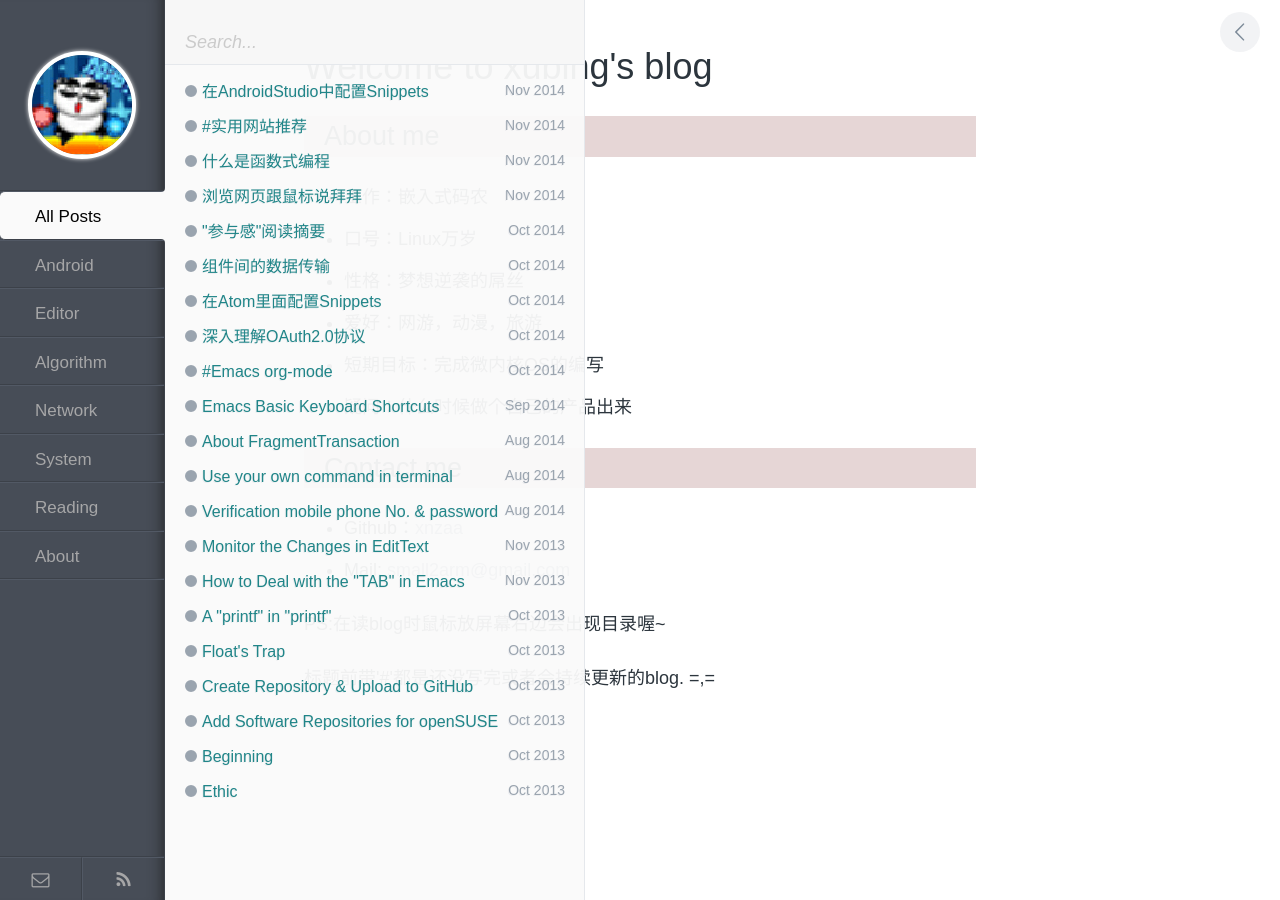
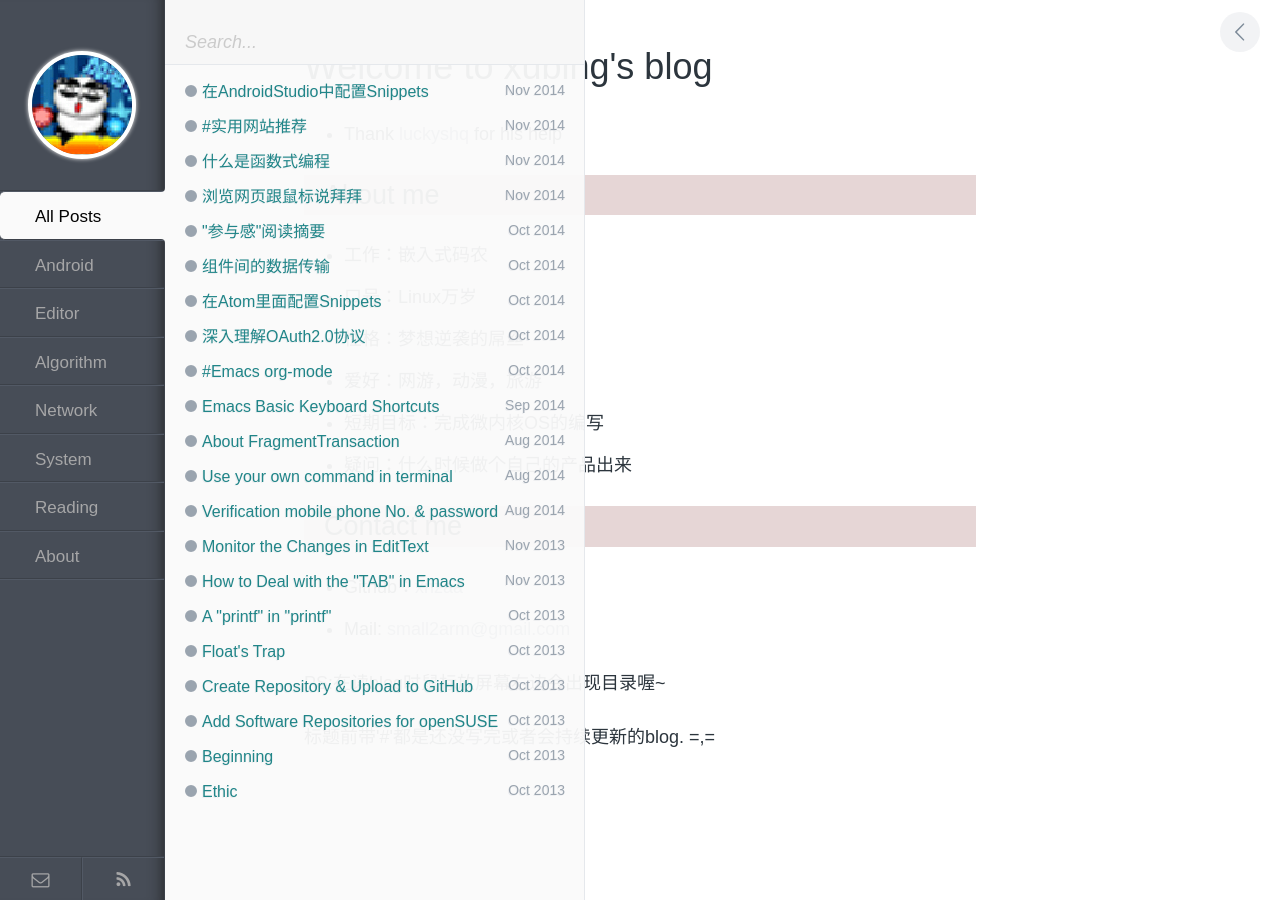
Before and after one commit to xnzaa/xnzaa.github.io, a Jekyll site: the page built from index.html, in a window 1280 px wide. Built offline with Jekyll 4.4.1, drawn with Linux system fonts in a browser that asks for light colours; comment, search, counter and statistics services are not loaded.

Commit message:
change index

```diff
--- a/index.html
+++ b/index.html
@@ -5,6 +5,9 @@ title: xnzaa's blog
 
 <article id="post__content">
   <h1 id="post__title">Welcome to xubing's blog</h1>
+  <ul>
+    <li>Thank <a href="https://github.com/luckyshq">luckyshq </a>for his help</li>
+  </ul>
   <h2>About me</h2>
   <ul>
     <li>工作：嵌入式码农</li>
```
